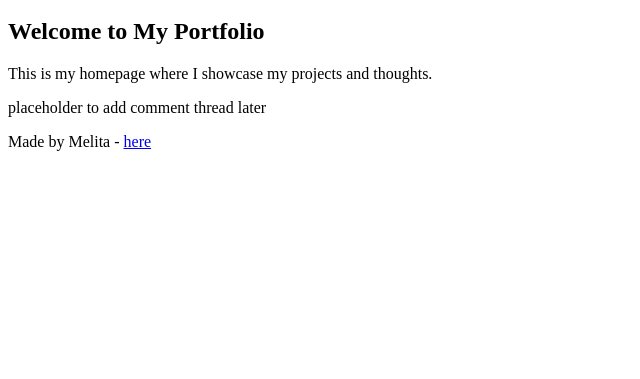
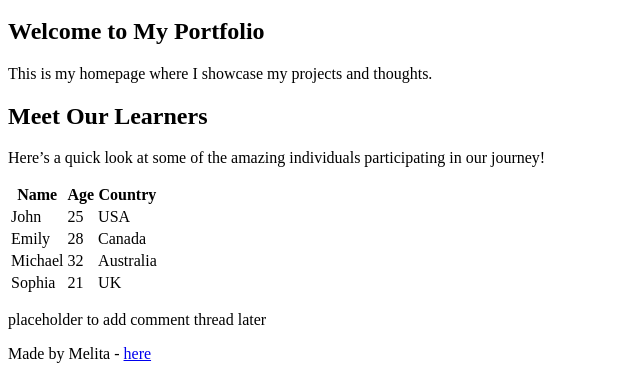
Before and after one commit to melitamiloka-art/My_First_Portfolio, a plain HTML site: page html_basic/index.html in a window 1280 px wide. Shown: the part 647-1026 px from the top of the page, without its empty margins (0-640 px from the left). Before the commit the page ends 814 px from the top, so only its background shows below. Drawn offline with Linux system fonts and the light colour scheme.

Commit message:
Add index.html

```diff
--- a/html_basic/index.html
+++ b/html_basic/index.html
@@ -35,6 +35,43 @@
         <article>
             <h1>Welcome to My Portfolio</h1>
     <p>This is my homepage where I showcase my projects and thoughts.</p>
+
+    <section class="learners-section">
+    <h2>Meet Our Learners </h2>
+    <p>Here’s a quick look at some of the amazing individuals participating in our journey!</p>
+
+    <table>
+        <thead>
+            <tr>
+                <th>Name</th>
+                <th>Age</th>
+                <th>Country</th>
+            </tr>
+        </thead>
+        <tbody>
+            <tr>
+                <td>John</td>
+                <td>25</td>
+                <td>USA</td>
+            </tr>
+            <tr>
+                <td>Emily</td>
+                <td>28</td>
+                <td>Canada</td>
+            </tr>
+            <tr>
+                <td>Michael</td>
+                <td>32</td>
+                <td>Australia</td>
+            </tr>
+            <tr>
+                <td>Sophia</td>
+                <td>21</td>
+                <td>UK</td>
+            </tr>
+        </tbody>
+    </table>
+</section>
         </article>
         <aside>
             <p>placeholder to add comment thread later</p>
```
